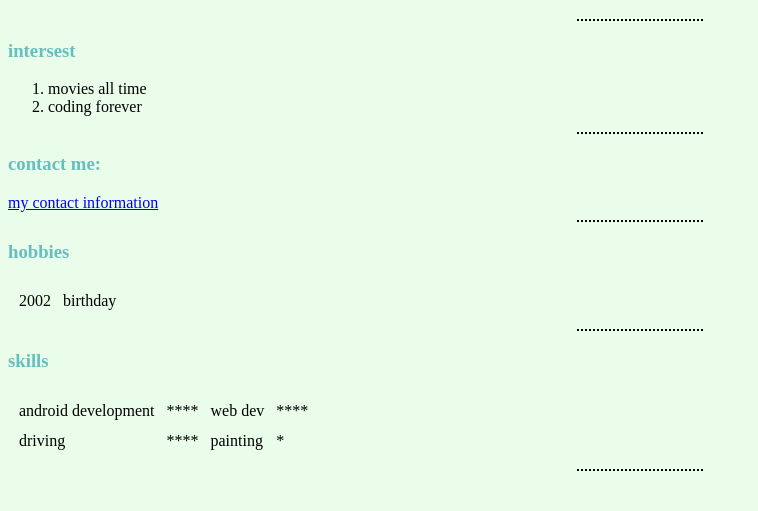
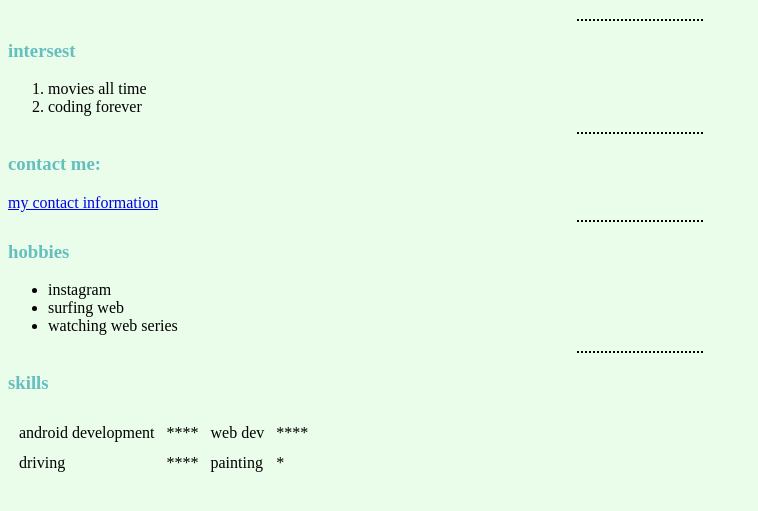
Before and after one commit to ltejaram/cv, a plain HTML site: page index.html in a window 1280 px wide. Shown: the part 241-752 px from the top of the page, without its empty margins (0-758 px from the left). Drawn offline with Linux system fonts and the light colour scheme.

Commit message:
update to index file

```diff
--- a/index.html
+++ b/index.html
@@ -32,12 +32,11 @@
      <a href="contact_info.html">my contact information</a>
      <hr>
      <h3>hobbies </h3>
-     <table cellspacing="10" >
-         <tr>
-            <td>2002</td>
-        <td>birthday</td>
-        </tr>
-     </table>
+   <ul>
+       <li>instagram</li>
+       <li>surfing web</li>
+       <li>watching web series</li>
+   </ul>
      <hr >
      <h3>skills</h3>
      <table cellspacing="10">
@@ -55,6 +54,6 @@
             </td>
          </tr>
      </table>
-     <hr>
+
 </body>
 </html>
```
